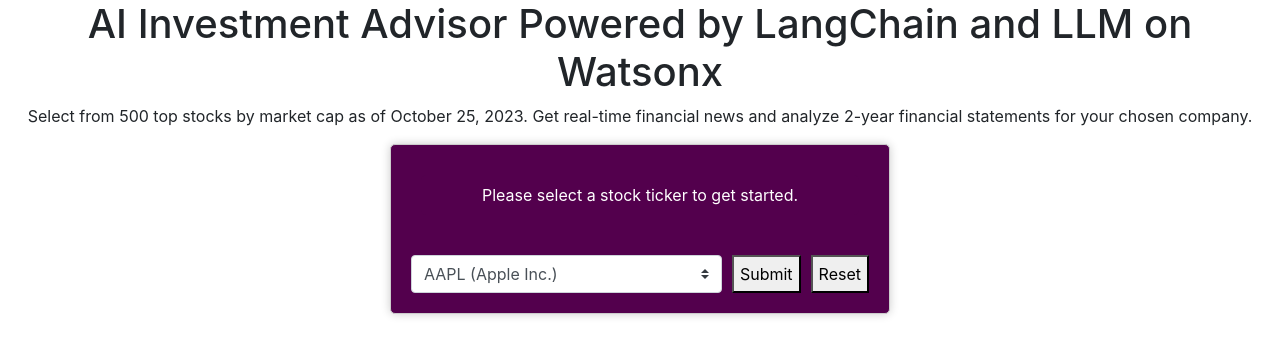
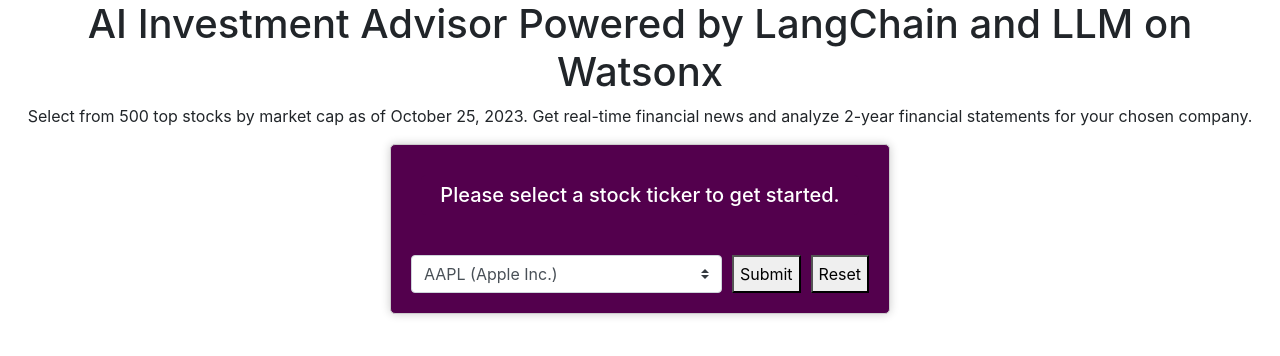
Before and after one commit to ibm-developer-skills-network/langchain-finance, a Flask app: page / in a window 1280 px wide. Shown: the top 356 px of the page. Run offline with Flask 3, Linux system fonts and the light colour scheme; some libraries are stand-ins or nearby versions.

Commit message:
Update index.html

```diff
--- a/templates/index.html
+++ b/templates/index.html
@@ -23,7 +23,7 @@
     </div>
     <div class="chat-container">
         <div class="chat-messages" id="chatMessages">
-            <div class="bot-message initial-message">Please select a stock ticker to get started.</div>
+            <h5 class="bot-message initial-message">Please select a stock ticker to get started.</h5>
         </div>
         <div class="input-container">
             <select id="stockTickerSelect" class="custom-select">
```
